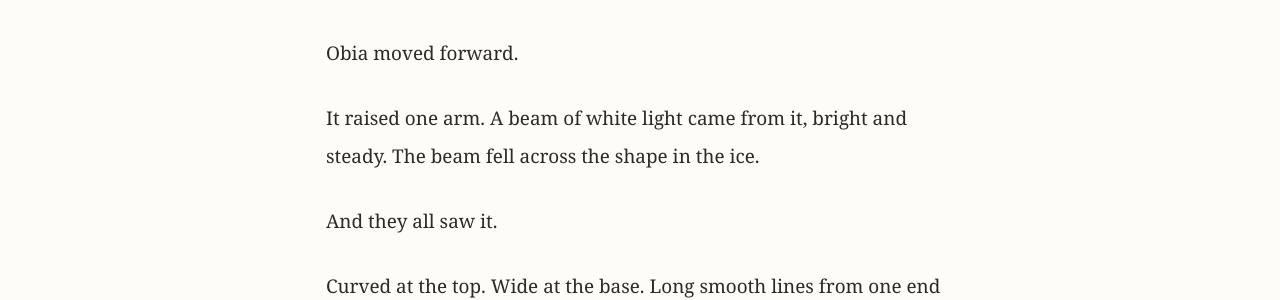
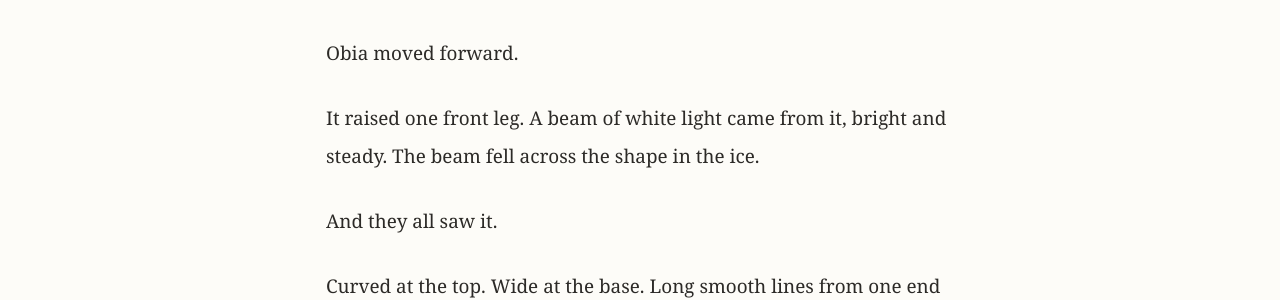
Before and after one commit to morisaki-yuichi/ako-chans-adventure, a Jekyll site: the page built from season2/chapter18/ep053.md, in a window 1280 px wide. Shown: the part 241-541 px from the top of the page. Built offline with Jekyll 4.4.1, drawn with Linux system fonts in a browser that asks for light colours.

Commit message:
Fix Ep53 — arm → front leg (Obia is dog-shaped)

```diff
--- a/season2/chapter18/ep053.md
+++ b/season2/chapter18/ep053.md
@@ -14,7 +14,7 @@ permalink: /season2/chapter18/ep053/
 
 Obia moved forward.
 
-It raised one arm. A beam of white light came from it, bright and steady. The beam fell across the shape in the ice.
+It raised one front leg. A beam of white light came from it, bright and steady. The beam fell across the shape in the ice.
 
 And they all saw it.
 
```
